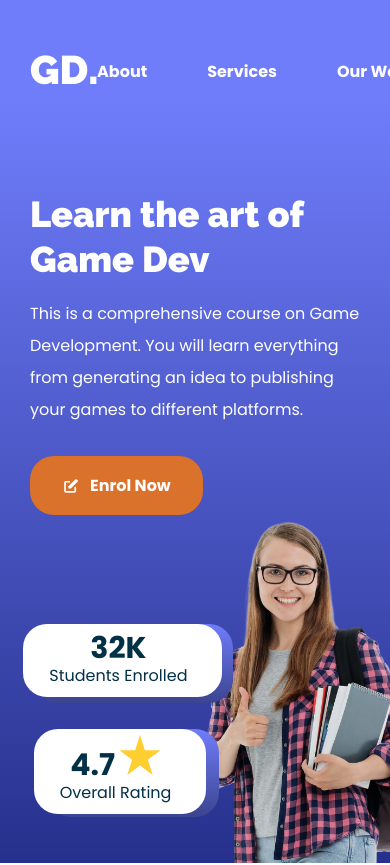
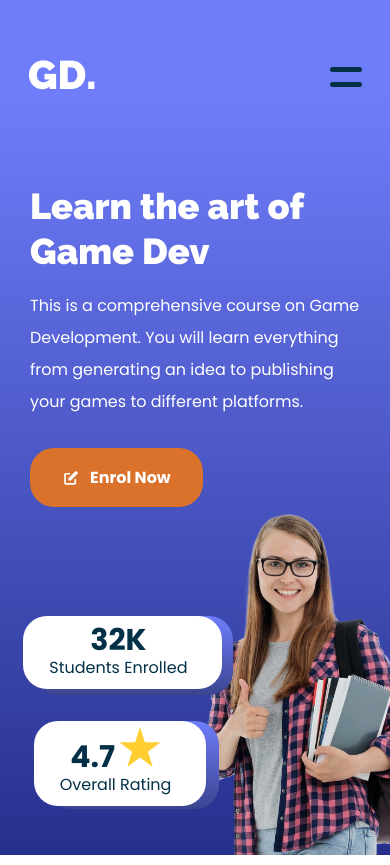
Before and after one commit to kimthanh932000/gd-homepage, a React (Create React App) app: page / in a window 390 px wide. Shown: the top 865 px of the page. Built offline with nearby package versions, Linux system fonts and the light colour scheme.

Commit message:
mobile menu

```diff
--- a/package.json
+++ b/package.json
@@ -8,6 +8,7 @@
     "@testing-library/user-event": "^13.5.0",
     "react": "^18.2.0",
     "react-dom": "^18.2.0",
+    "react-responsive": "^9.0.2",
     "react-scripts": "5.0.1",
     "sass": "^1.58.0",
     "web-vitals": "^2.1.4"
--- a/src/assets/scss/utils/_utils.scss
+++ b/src/assets/scss/utils/_utils.scss
@@ -21,3 +21,15 @@
 .rounded {
 	border-radius: 24px;
 }
+
+.cursor-pointer {
+	cursor: pointer;
+}
+
+.d-none {
+	display: none;
+}
+
+.d-block {
+	display: block;
+}
--- a/src/layout/header/Header.js
+++ b/src/layout/header/Header.js
@@ -1,16 +1,27 @@
 import logo from "assets/images/logo.png";
 import "./Header.scss";
 import Button from 'components/button/Button';
+import {useEffect, useState} from "react";
+import {useMediaQuery} from 'react-responsive';
 
 export default function Header() {
+	const [openMobileMenu, setOpenMobileMenu] = useState(false);
+	const isMobile = useMediaQuery({maxWidth: 768});
+
+	useEffect(() => {
+		if (!isMobile) {
+			setOpenMobileMenu(false);
+		}
+	}, [isMobile]);
+
 	return (
 		<header className="l-header">
 			<div className="container wrapper">
 				<div className="p-logo">
-          <img className="p-logo__img" src={logo} alt="logo" />
+					<img className="p-logo__img" src={logo} alt="logo"/>
 				</div>
 				<nav className="p-nav">
-          <ul className="p-nav-list">
+					<ul className={`p-nav-list ${(openMobileMenu) ? 'p-nav-list-mobile' : ''}`}>
 						<li className="p-nav__item">
 							<a href="#" className="p-nav__link">
 								About
@@ -28,11 +39,21 @@ export default function Header() {
 						</li>
 						<li className="p-nav__item">
 							<a href="#" className="p-nav__link">
-				  <Button classes={`p-nav__btn`}>Enroll Now</Button>
+								<Button classes={`p-nav__btn cursor-pointer`}>Enroll Now</Button>
 							</a>
 						</li>
 					</ul>
 				</nav>
+				{
+					isMobile &&
+					<>
+						<div className={`${openMobileMenu ? 'background' : 'd-none'}`}></div>
+						<button className={`p-hamburger cursor-pointer ${openMobileMenu ? 'p-hamburger--active' : ''}`} onClick={() => setOpenMobileMenu(!openMobileMenu)}>
+							<span className={`p-hamburger__line`}></span>
+							<span className={`p-hamburger__line`}></span>
+						</button>
+					</>
+				}
 			</div>
 		</header>
 	);
--- a/src/layout/header/Header.scss
+++ b/src/layout/header/Header.scss
@@ -4,13 +4,31 @@
 	background-color: var(--clr-primary-light);
 	display: flex;
 	justify-content: space-between;
-	padding-top: 42px;
 
-	.wrapper {
+	.container {
 		display: flex;
 		justify-content: space-between;
 		align-items: center;
-		//width: 100%;
+		padding-top: 42px;
+
+		@include respond(tab) {
+			--padding: 7.2%;
+			padding-top: 60px;
+		}
+
+		.background {
+			display: none;
+
+			@include respond(phone-land) {
+				display: block;
+				width: 100px;
+				height: 100px;
+				position: fixed;
+				background: #000;
+				transform: scale(100);
+				z-index: 9;
+			}
+		}
 	}
 }
 
@@ -20,18 +38,123 @@
 		display: flex;
 		gap: 60px;
 		align-items: center;
+
+		@include respond(tab) {
+			gap: 42px;
+		}
+
+		@include respond(phone-land) {
+			display: none;
+			//width: 100%;
+			//height: 100vh;
+			//position: fixed;
+			//top: 0;
+			//left: 0;
+			//z-index: 10;
+			//flex-direction: column;
+			//justify-content: center;
+			//gap: 32px;
+		}
+	}
+	&-list-mobile {
+		display: flex;
+		width: 100%;
+		height: 100vh;
+		position: fixed;
+		top: 0;
+		left: 0;
+		z-index: 10;
+		flex-direction: column;
+		justify-content: center;
+		gap: 32px;
+	}
+
+	//&-list {
+	//
+	//}
+	//
+	//&-list--active {
+	//	@include respond(phone-land) {
+	//		width: 100%;
+	//		height: 100vh;
+	//		position: fixed;
+	//		top: 0;
+	//		left: 0;
+	//		z-index: 10;
+	//		flex-direction: column;
+	//		justify-content: center;
+	//		gap: 32px;
+	//	}
+	//}
+
+	&__link {
+		color: #fff!important;
+		font-weight: var(--fw-bold);
+		white-space: nowrap;
+
+		@include respond(phone-land) {
+			font-size: 24px;
+			font-weight: 400;
+			line-height: 36px;
+		}
 	}
 
 	&__item:last-child {
 
 		.p-nav__btn {
 			@include btnPrimary(var(--clr-blue-dark), var(--fs-md), 27px, 16px 32px);
+
+			@include respond(tab) {
+				font-size: 16px;
+				line-height: 24px;
+				padding: 12px 32px;
+				border-radius: 24px;
+			}
+
+			@include respond(phone-land) {
+				background: var(--clr-orange);
+			}
 		}
 	}
+}
 
-	&__link {
-		color: #fff!important;
-		font-weight: var(--fw-bold);
-		white-space: nowrap;
+.p-hamburger {
+	display: none;
+
+	@include respond(phone-land) {
+		display: flex;
+		flex-direction: column;
+		gap: 10px;
+		background-color: transparent;
+		outline: none;
+		border: none;
+		z-index: 10;
+
+		&__line {
+			background-color: var(--clr-blue-dark);
+			border-radius: 4.3px;
+			width: 32px;
+			height: 5px;
+		}
 	}
 }
+
+.p-hamburger--active {
+	position: fixed;
+	top: 62px;
+	right: 32px;
+
+	.p-hamburger__line {
+		background-color: #fff;
+
+		&:first-child {
+			transform: translateY(15px) rotate(45deg);
+			transition: .4s ease-in-out;
+		}
+
+		&:last-child {
+			transform: rotate(-45deg);
+			transition: .4s ease-in-out;
+		}
+	}
+}
--- a/src/pages/index/hero/Hero.scss
+++ b/src/pages/index/hero/Hero.scss
@@ -3,7 +3,7 @@
 .hero {
 	background: linear-gradient(180deg, var(--clr-primary-light) 0%, #26308C 100%);
 
-	.wrapper {
+	.container {
 		padding-top: 85px;
 		position: relative;
 		display: flex;
@@ -106,6 +106,10 @@
 		.hero__achievement {
 			position: absolute;
 			color: var(--clr-blue-dark);
+
+			@include respond(phone-land) {
+				z-index: 5;
+			}
 
 			.bg {
 				width: 100%;
```
Also changed, not shown: src/assets/images/logo-mobile.png (added), 1 other file (tests, documents, lock files or other folders). Lines whose indentation alone changed are shown as unchanged.
